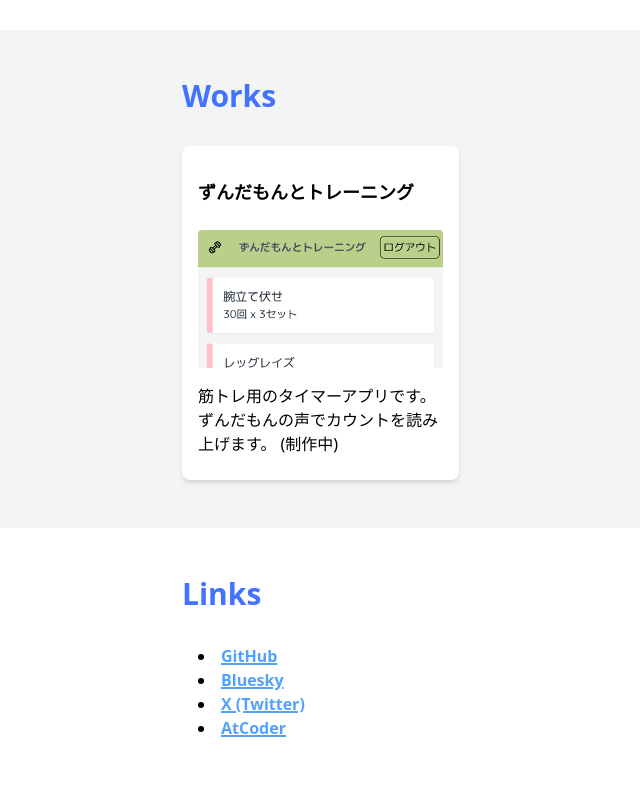
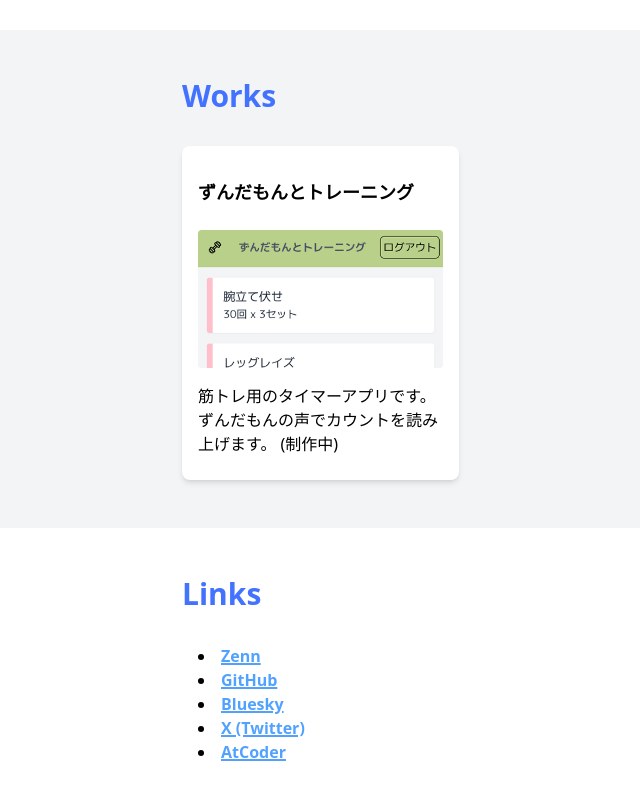
Before and after one commit to motoshira/motoshira.github.io, a Next.js app: page / in a window 1280 px wide. Shown: the part 298-1098 px from the top of the page, without its empty margins (34-674 px from the left). Built offline with nearby package versions, Linux system fonts and the light colour scheme.

Commit message:
Add link to zenn

```diff
--- a/src/app/page.tsx
+++ b/src/app/page.tsx
@@ -105,6 +105,10 @@ function App() {
 						<ul className="ml-3 list-inside">
 							{[
 								{
+									label: "Zenn",
+									url: "https://zenn.dev/motoshira4",
+								},
+								{
 									label: "GitHub",
 									url: "https://github.com/motoshira",
 								},
```
